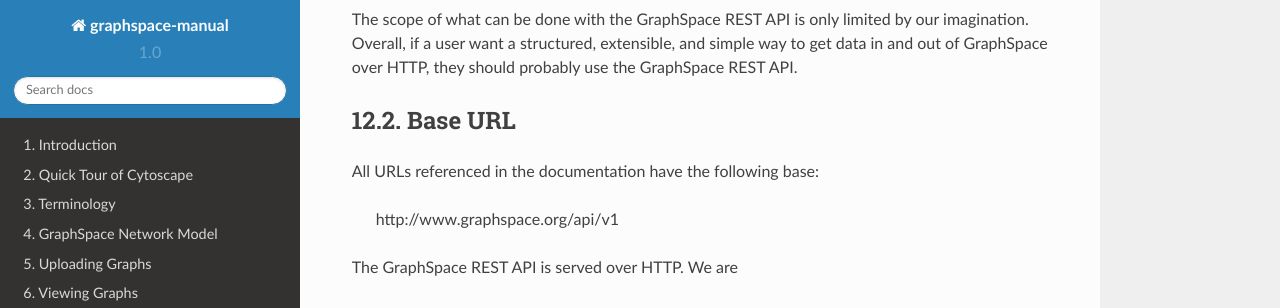
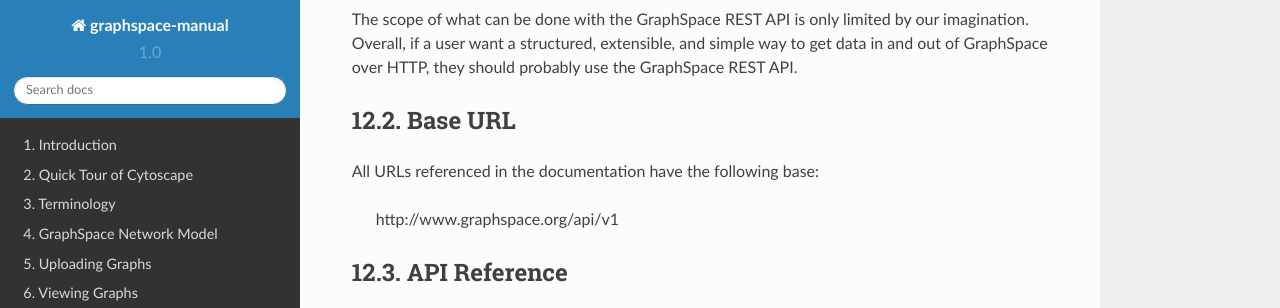
Before and after one commit to adbharadwaj/graphspace-manual, a Sphinx documentation site: the page built from docs/Programmers_Guide.md, in a window 1280 px wide and 900 px high, scrolled down 640 px, cut to the strip 0-308 px from the top of the window. Built offline with Sphinx 7.4.7 and the Read the Docs theme 2.0.0, drawn with Linux system fonts in a browser that asks for light colours.

Commit message:
Update Programmers_Guide.md

```diff
--- a/docs/Programmers_Guide.md
+++ b/docs/Programmers_Guide.md
@@ -19,7 +19,10 @@
 
 > http://www.graphspace.org/api/v1
 
-The GraphSpace REST API is served over HTTP. We are
+<!---
+The GraphSpace REST API is served over HTTP. In case you are
+-->
+
 
 
 ## API Reference
```
